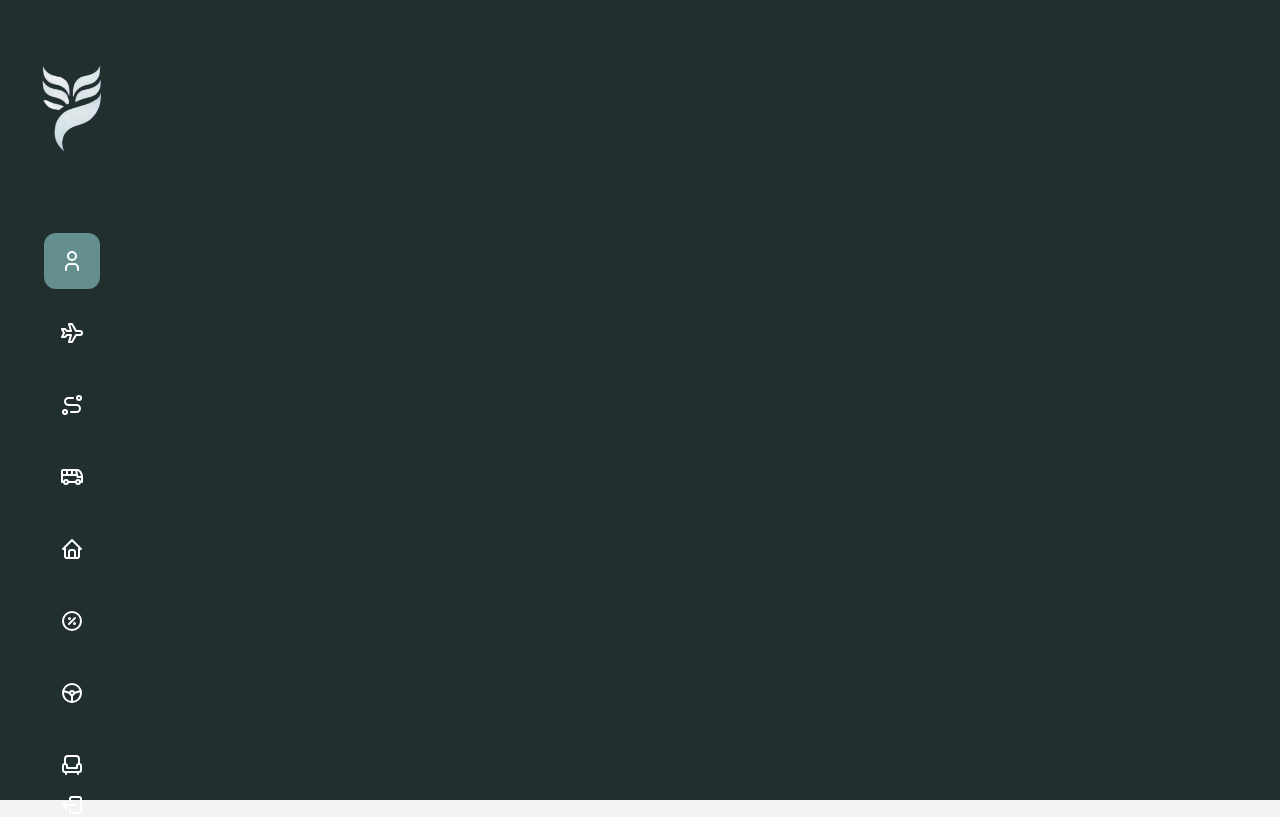
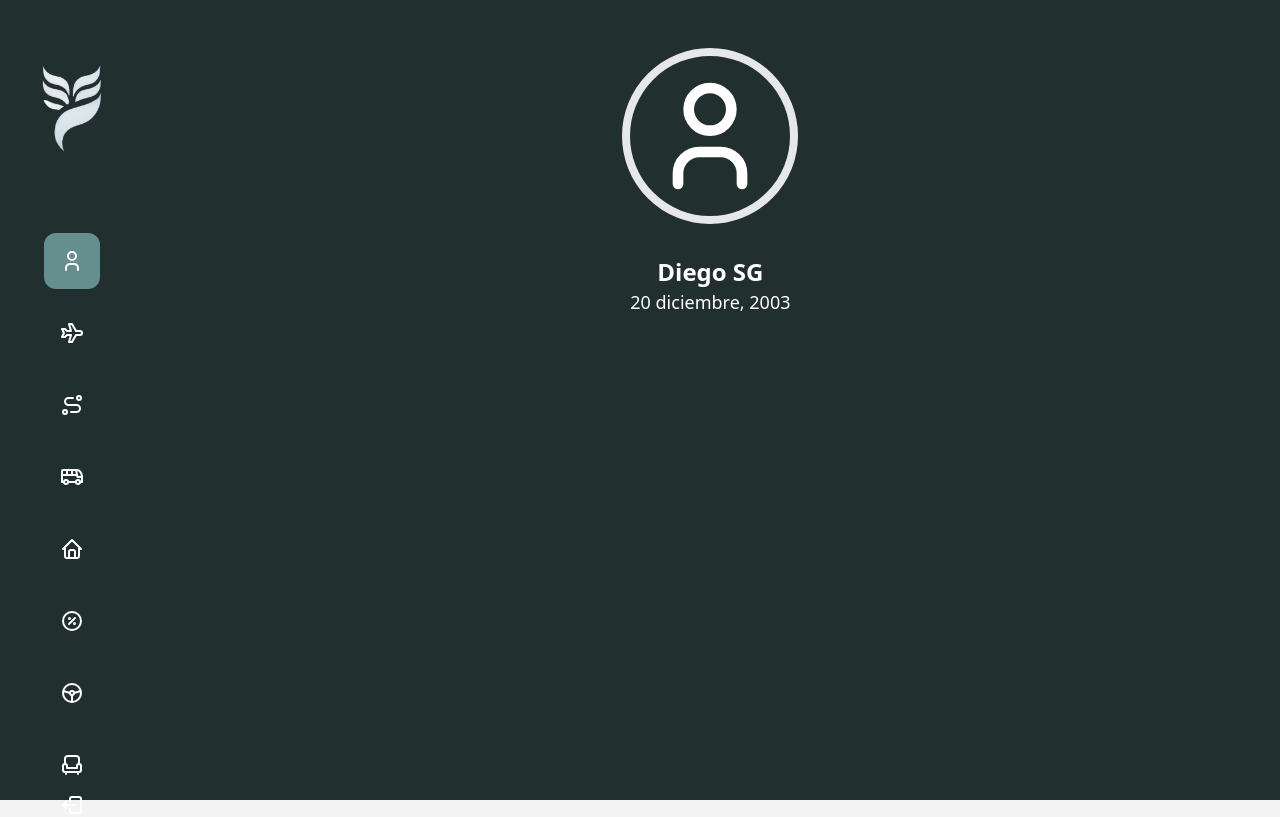
Before and after one commit to ProtoSG/front-transportes-fisi, a React (Vite) app: page /admin in a window 1280 px wide. Built offline with nearby package versions, Linux system fonts and the light colour scheme.

Commit message:
feat: add PerfilAdmin route

```diff
--- a/src/App.tsx
+++ b/src/App.tsx
@@ -3,19 +3,23 @@ import Home from "./pages/home/Home"
 import { PassengerDetails, SearchResult, SeatSelection, User } from "./pages/user"
 import Login from "./pages/login/Login"
 import { Admin } from "./pages/admin/Admin"
-import { Asiento, Bus, Conductor, Descuento, ProgramacionViaje, Ruta, Terminal } from "./pages/admin/pages"
+import { AdminProfile, Asiento, Bus, Conductor, Descuento, ProgramacionViaje, Ruta, Terminal } from "./pages/admin/pages"
 
 function App() {
   return (
     <Routes>
       <Route path='/' element={<Home />} />
+
+      <Route path='/login' element={<Login />} />
+
       <Route path="" element={<User />}>
         <Route path='/search-results' element={<SearchResult />} />
         <Route path='/seat-selection' element={<SeatSelection />} />
         <Route path='/passenger-details' element={<PassengerDetails />} />
       </Route>
-      <Route path='/login' element={<Login />} />
+
       <Route path='/admin' element={<Admin />} >
+        <Route path="" element={<AdminProfile />} />
         <Route path="programacion-viaje" element={<ProgramacionViaje />} />
         <Route path="ruta" element={<Ruta />} />
         <Route path="bus" element={<Bus />} />
```
